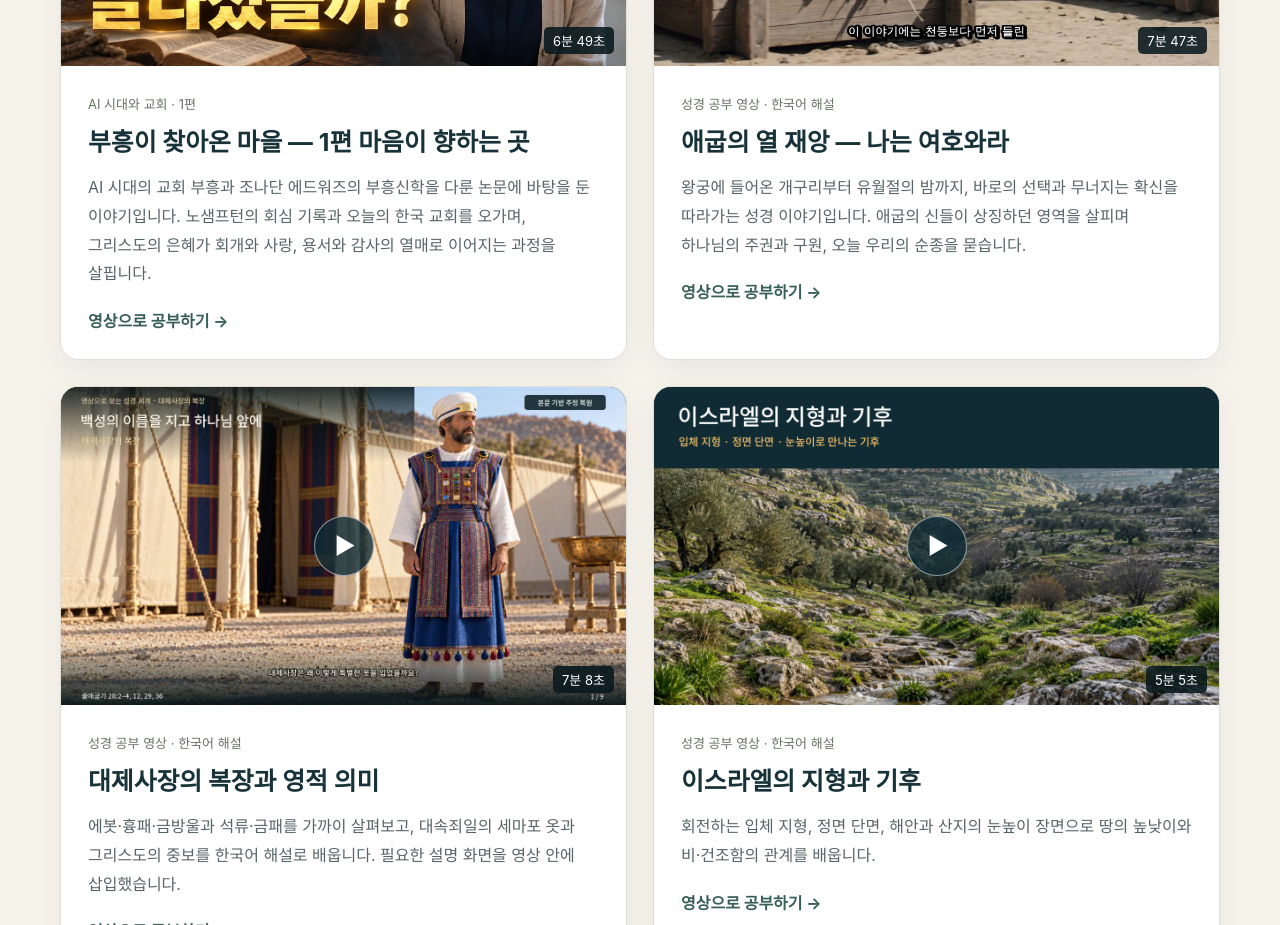
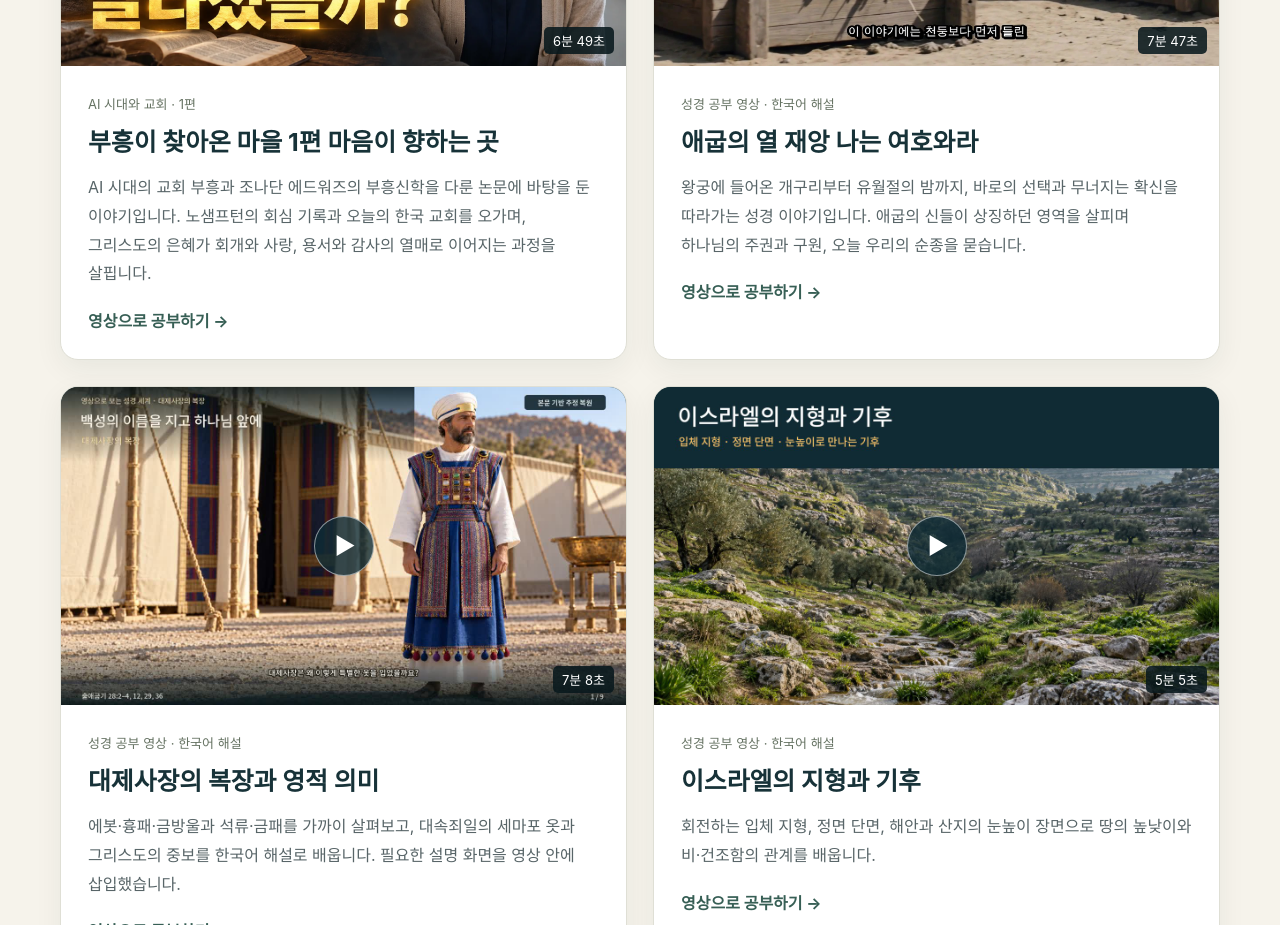
Before and after one commit to komed94-jpg/Immanuel-home-test, a Next.js app: page /bible-world in a window 1280 px wide. Shown: the part 940-1865 px from the top of the page. Built offline with nearby package versions, Linux system fonts and the light colour scheme.

Commit message:
영상 두 편의 제목에서 긴 대시 제거

```diff
--- a/data/bible-videos.ts
+++ b/data/bible-videos.ts
@@ -3,7 +3,7 @@ export type BibleVideo = { slug: string; title: string; description: string; dur
 export const bibleVideos: BibleVideo[] = [
 {
   "slug": "ai-revival-episode-1",
-  "title": "부흥이 찾아온 마을 — 1편 마음이 향하는 곳",
+  "title": "부흥이 찾아온 마을 1편 마음이 향하는 곳",
   "description": "AI 시대의 교회 부흥과 조나단 에드워즈의 부흥신학을 다룬 논문에 바탕을 둔 이야기입니다. 노샘프턴의 회심 기록과 오늘의 한국 교회를 오가며, 그리스도의 은혜가 회개와 사랑, 용서와 감사의 열매로 이어지는 과정을 살핍니다.",
   "duration": "6분 49초",
   "src": "https://immanueldigital.com/videos/revival-episode-1-directors-cut-1ec90840d1.mp4",
@@ -93,7 +93,7 @@ export const bibleVideos: BibleVideo[] = [
 },
   {
     "slug": "ten-plagues-egypt",
-    "title": "애굽의 열 재앙 — 나는 여호와라",
+    "title": "애굽의 열 재앙 나는 여호와라",
     "description": "왕궁에 들어온 개구리부터 유월절의 밤까지, 바로의 선택과 무너지는 확신을 따라가는 성경 이야기입니다. 애굽의 신들이 상징하던 영역을 살피며 하나님의 주권과 구원, 오늘 우리의 순종을 묻습니다.",
     "duration": "7분 47초",
     "src": "https://d2ol7oe51mr4n9.cloudfront.net/user_3JcMIWGuRwiJAsHjPVjH1U9bosd/78140343-6ced-4867-b98c-7eda584bb7ad.mp4",
```
Also changed, not shown: public/videos/ten-plagues-egypt-study.md (+1 -1 lines).
